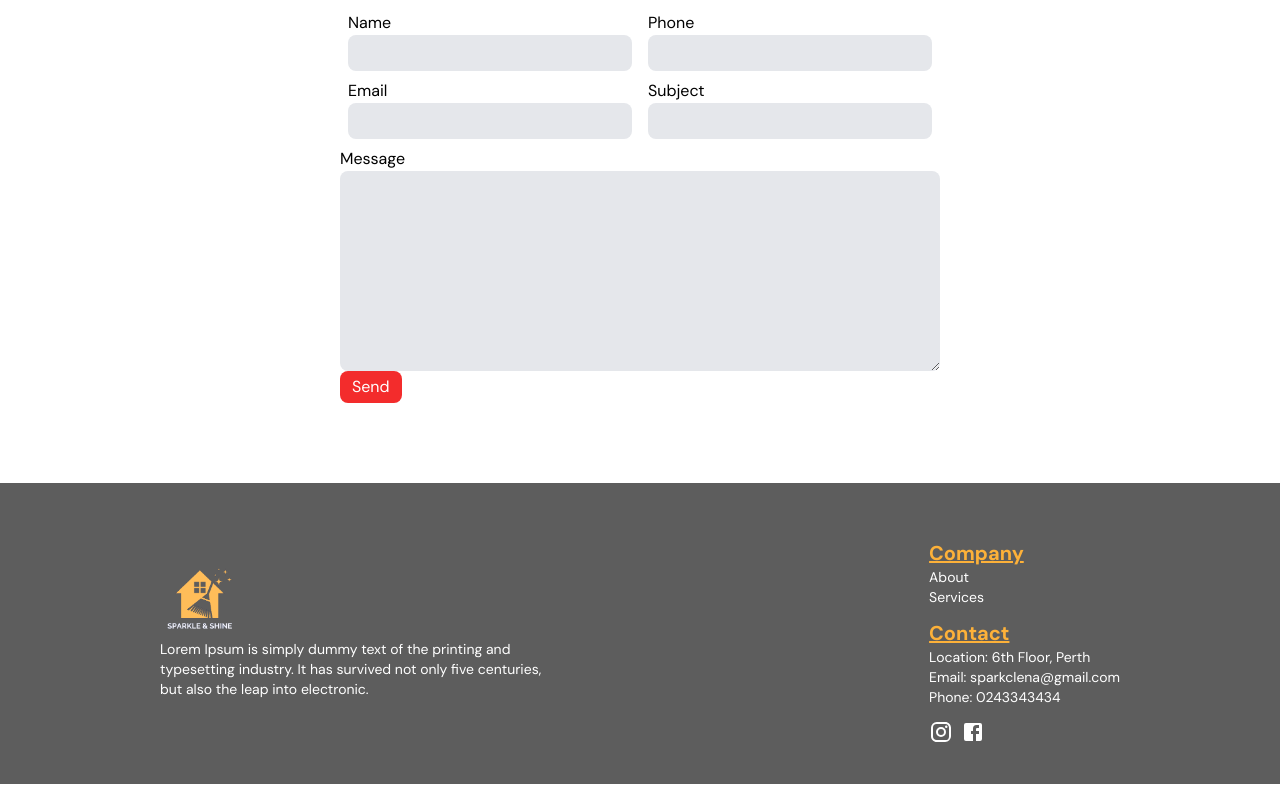
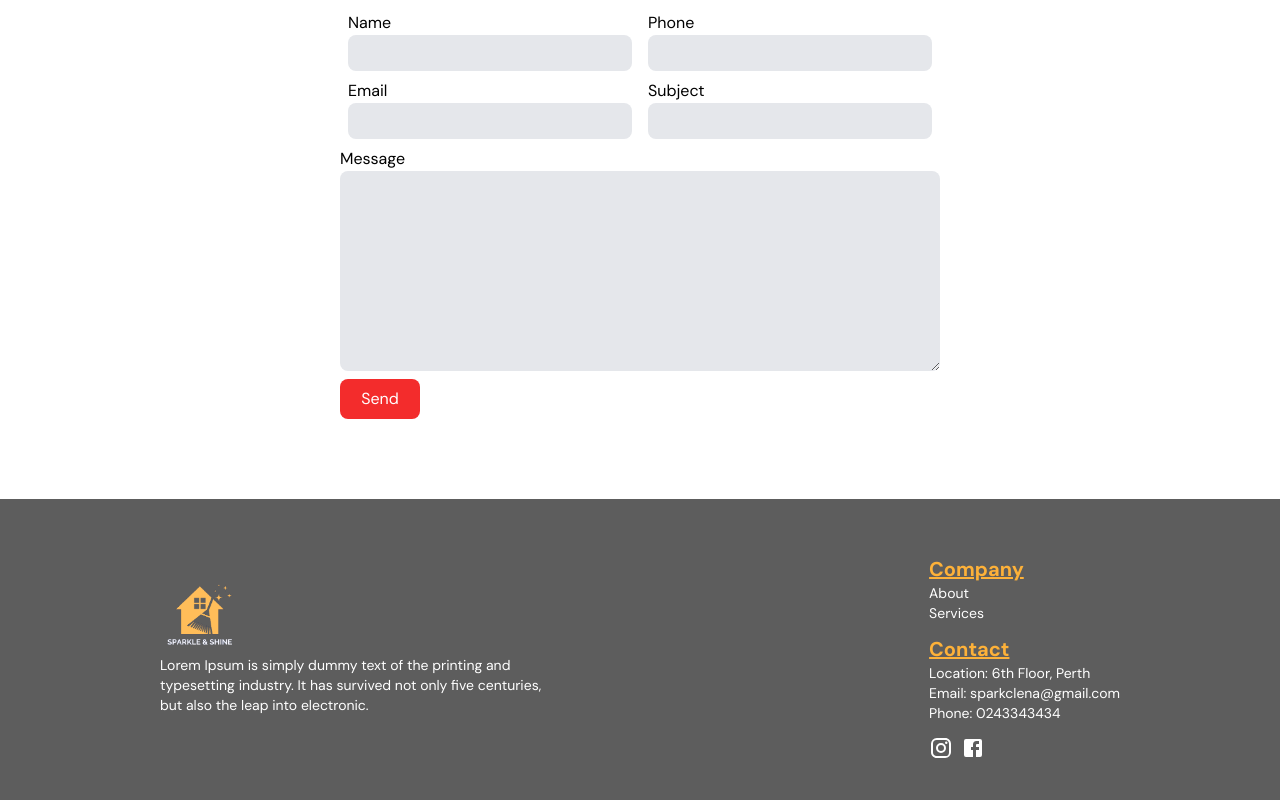
Before and after one commit to MingmaTenzing/cleaning_business, a Next.js app: page /contact in a window 1280 px wide. Shown: the part 810-1610 px from the top of the page. Built offline with nearby package versions, Linux system fonts and the light colour scheme.

Commit message:
contact page complete now need to merge

```diff
--- a/package.json
+++ b/package.json
@@ -27,7 +27,9 @@
     "next": "13.3.0",
     "react": "18.2.0",
     "react-dom": "18.2.0",
+    "react-hot-toast": "^2.4.0",
     "react-slick": "^0.29.0",
+    "react-spinners": "^0.13.8",
     "slick-carousel": "^1.8.1",
     "tailwind-scrollbar-hide": "^1.1.7",
     "typescript": "5.0.3"
--- a/src/pages/contact.tsx
+++ b/src/pages/contact.tsx
@@ -8,7 +8,11 @@ import EmailIcon from "@mui/icons-material/Email";
 import Footer from "../../components/Footer";
 import { FormEvent, useState } from "react";
 import React, { useRef } from 'react';
+import RingLoader from "react-spinners/RingLoader";
+
 import emailjs from '@emailjs/browser';
+
+import toast, { Toaster } from 'react-hot-toast';
 
 
 type Props = {};
@@ -18,7 +22,8 @@ function Contact({}: Props) {
   const [phone, setPhone] = useState<string>();
   const [subject, setSubject] = useState<string>();
   const [message, setMessage] = useState<string>();
-
+  const [sending, setSending] = useState<boolean>(false);
+  const [sentEmail, setsentEmail] = useState<boolean>(false);
   console.log(name,email, phone, subject, message);
 
 const form = useRef<HTMLFormElement>(null);
@@ -30,10 +35,16 @@ const form = useRef<HTMLFormElement>(null);
       return;
     }
     else {
-      emailjs.sendForm("service_spab4la" , "template_3gs2ipj", form.current! ,'5lDQ2fsinXAaz-OgN').then((result) => {
-        console.log(result.text);
+      setSending(true);
+      emailjs.sendForm("service_spab4la" , "template_3gs2ipj", form.current! ,'5lDQ2fsinXAaz-OgN').then(() => {
+        setSending(false);
+        setsentEmail(true);
+        toast.success('Your email has been sent')
+
       },(error) => {
+        setSending(false);
         console.log(error.message);
+        toast.error('There was an error sending your email. Please try again later')
       }
       )
 
@@ -52,6 +63,7 @@ const form = useRef<HTMLFormElement>(null);
       </Head>
 
       <main>
+        <Toaster/>
         <Nav />
         <div className=" relative">
           <Image
@@ -146,12 +158,20 @@ const form = useRef<HTMLFormElement>(null);
               ></input>
             </div>
             </div>
-            <div className="flex flex-col md:w-[600px] ">
+            <div className="pb-2 flex flex-col md:w-[600px] ">
 
               <label>Message</label>
-              <textarea name="message"  onChange={(e) => setMessage(e.target.value)} className="bg-gray-200 text-sm outline-none  h-[200px] p-2 rounded-lg"></textarea>
+              <textarea required name="message"  onChange={(e) => setMessage(e.target.value)} className="bg-gray-200 text-sm outline-none  h-[200px] p-2 rounded-lg"></textarea>
             </div>
-            <button type="submit" className="bg-red  text-white px-3 py-1 rounded-lg"> Send </button>
+            <div className="flex space-x-4 items-center">
+
+{
+  sentEmail ? ( <button disabled type="submit" className="bg-red  text-white px-3 py-0 rounded-lg w-[80px] h-10  grayscale"> Send </button>): ( <button type="submit" className="bg-red  text-white px-3 py-0 rounded-lg w-[80px] h-10"> Send </button>)
+}
+
+           { sending &&  <RingLoader size={40} color="#fdb139" className="" />
+           }
+            </div>
           </form>
         </div>
       </main>
```
Also changed, not shown: 1 other file (tests, documents, lock files or other folders).
